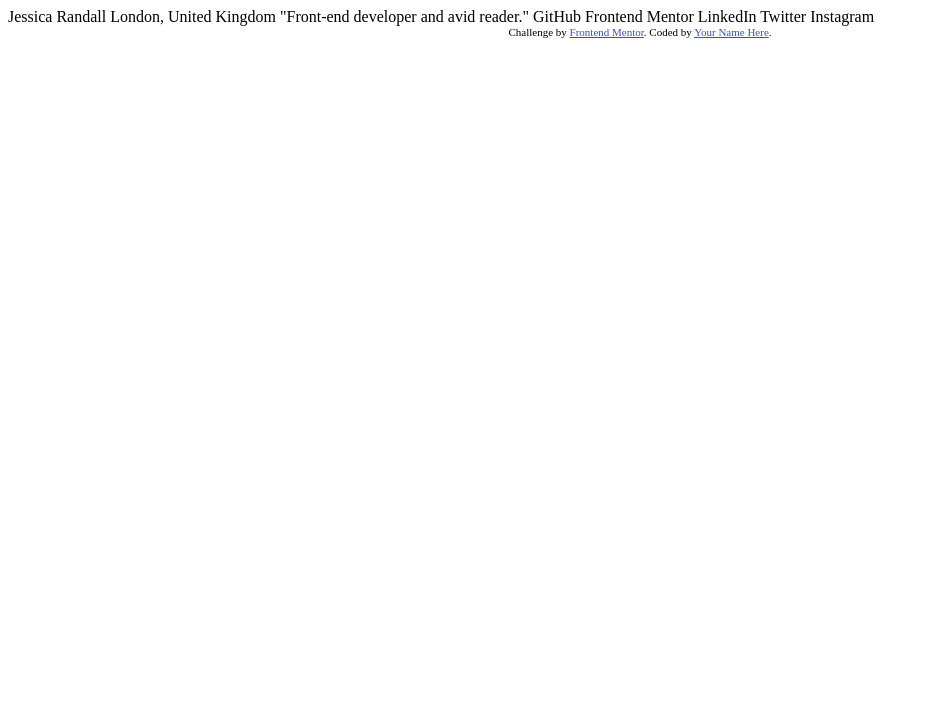
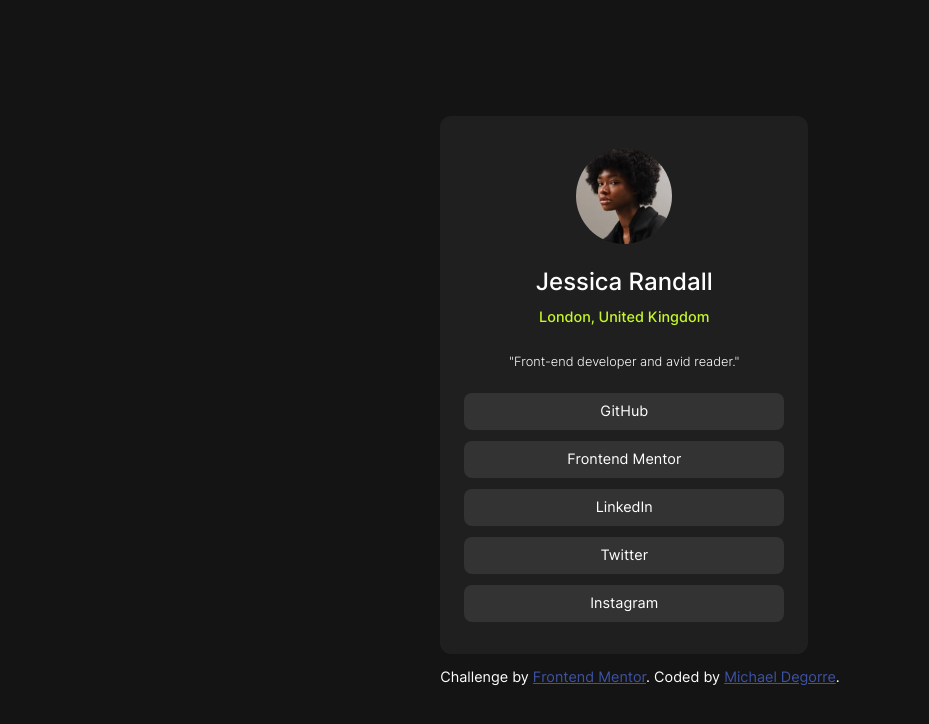
Before and after one commit to MDEGORRE/Frontend-Mentor-Social-links-profile, a plain HTML site: page social-links-profile-main/index.html in a window 1280 px wide. Shown: the whole page, without its empty margins (0-929 px from the left). Drawn offline with Linux system fonts and the light colour scheme.

Commit message:
First commit

```diff
--- a/social-links-profile-main/index.html
+++ b/social-links-profile-main/index.html
@@ -1,34 +1,39 @@
 <!DOCTYPE html>
 <html lang="en">
+
 <head>
   <meta charset="UTF-8">
-  <meta name="viewport" content="width=device-width, initial-scale=1.0"> <!-- displays site properly based on user's device -->
+  <meta name="viewport" content="width=device-width, initial-scale=1.0">
+  <link rel="icon" type="image/png" sizes="32x32" href="./assets/images/favicon-32x32.png">
+  <link rel="stylesheet" href="reset.css">
+  <link rel="stylesheet" href="style.css">
+  <title>Frontend Mentor | Social links profile</title>
+</head>
 
-  <link rel="icon" type="image/png" sizes="32x32" href="./assets/images/favicon-32x32.png">
-
-  <title>Frontend Mentor | Social links profile</title>
-
-  <!-- Feel free to remove these styles or customise in your own stylesheet 👍 -->
-  <style>
-    .attribution { font-size: 11px; text-align: center; }
-    .attribution a { color: hsl(228, 45%, 44%); }
-  </style>
-</head>
 <body>
 
-  Jessica Randall
-  London, United Kingdom
-  "Front-end developer and avid reader."
+  <div class="container">
+    <main>
+      <img src="./assets/images/avatar-jessica.jpeg" alt="Photo of Jessica Randall">
+      <h1>Jessica Randall</h1>
+      <p class="location">London, United Kingdom</p>
+      <p class="description">"Front-end developer and avid reader."</p>
 
-  GitHub
-  Frontend Mentor
-  LinkedIn
-  Twitter
-  Instagram
+      <ul>
+        <li><a href="#">GitHub</a></li>
+        <li><a href="#">Frontend Mentor</a></li>
+        <li><a href="#">LinkedIn</a></li>
+        <li><a href="#">Twitter</a></li>
+        <li><a href="#">Instagram</a></li>
+      </ul>
+    </main>
 
-  <div class="attribution">
-    Challenge by <a href="https://www.frontendmentor.io?ref=challenge" target="_blank">Frontend Mentor</a>.
-    Coded by <a href="#">Your Name Here</a>.
+    <footer class="attribution">
+      <p>Challenge by <a href="https://www.frontendmentor.io?ref=challenge" target="_blank">Frontend Mentor</a>.
+        Coded by <a href="#">Michael Degorre</a>.</p>
+    </footer>
   </div>
+
 </body>
+
 </html>
--- /dev/null
+++ b/social-links-profile-main/reset.css
@@ -0,0 +1,48 @@
+/* http://meyerweb.com/eric/tools/css/reset/
+   v2.0 | 20110126
+   License: none (public domain)
+*/
+
+html, body, div, span, applet, object, iframe,
+h1, h2, h3, h4, h5, h6, p, blockquote, pre,
+a, abbr, acronym, address, big, cite, code,
+del, dfn, em, img, ins, kbd, q, s, samp,
+small, strike, strong, sub, sup, tt, var,
+b, u, i, center,
+dl, dt, dd, ol, ul, li,
+fieldset, form, label, legend,
+table, caption, tbody, tfoot, thead, tr, th, td,
+article, aside, canvas, details, embed,
+figure, figcaption, footer, header, hgroup,
+menu, nav, output, ruby, section, summary,
+time, mark, audio, video {
+	margin: 0;
+	padding: 0;
+	border: 0;
+	font-size: 100%;
+	font: inherit;
+	vertical-align: baseline;
+}
+/* HTML5 display-role reset for older browsers */
+article, aside, details, figcaption, figure,
+footer, header, hgroup, menu, nav, section {
+	display: block;
+}
+body {
+	line-height: 1;
+}
+ol, ul {
+	list-style: none;
+}
+blockquote, q {
+	quotes: none;
+}
+blockquote:before, blockquote:after,
+q:before, q:after {
+	content: '';
+	content: none;
+}
+table {
+	border-collapse: collapse;
+	border-spacing: 0;
+}
--- /dev/null
+++ b/social-links-profile-main/style.css
@@ -0,0 +1,81 @@
+@font-face {
+    font-family: "Inter";
+    src: url(./assets/fonts/static/Inter-Regular.ttf);
+    src: url(./assets/fonts/static/Inter-Bold.ttf);
+    src: url(./assets/fonts/static/Inter-SemiBold.ttf);
+    src: url(./assets/fonts/Inter-VariableFont_slnt\,wght.ttf);
+}
+
+body {
+    display: flex;
+    justify-content: center;
+    height: 98vh;
+    background-color: #141414;
+    font-family: 'Inter';
+    color: white;
+    text-align: center;
+    font-size: 0.9rem;
+    padding: 0.5rem;
+}
+
+.container {
+    margin: auto;
+}
+
+main {
+    border-radius: 0.7rem;
+    background-color:#1f1f1f;
+    max-width: 20rem;
+    padding: 2rem 1.5rem;
+}
+
+img {
+    max-width: 6rem;
+    margin-bottom: 1.5rem;
+    border-radius: 50%;
+}
+
+h1 {
+    margin-bottom: 1rem;
+    font-size: 1.5rem;
+    font-weight: 500;
+}
+
+.location {
+    font-weight: 500;
+    color: hsl(75, 94%, 57%);
+    margin-bottom: 2rem;
+}
+
+.description {
+    font-size: 0.8rem;
+    font-weight: 300;
+    margin-bottom: 1.5rem;
+}
+
+li {
+    border-radius: 0.5rem;
+    margin-top: 0.7rem;
+    background-color: #333333;
+    padding: 0.7rem 0;
+}
+
+main a {
+    text-decoration: none;
+    color: white;
+}
+
+main a:hover {
+    color:aqua;
+}
+
+/* Footer */
+
+.attribution {
+    margin-top: 1rem;
+    text-align: center;
+  }
+
+  .attribution a {
+    color: hsl(228, 45%, 44%);
+  }
```
